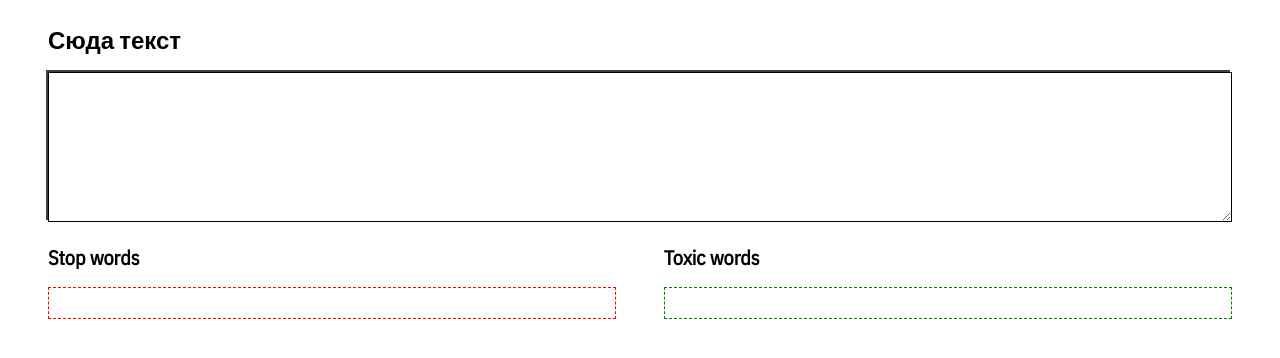
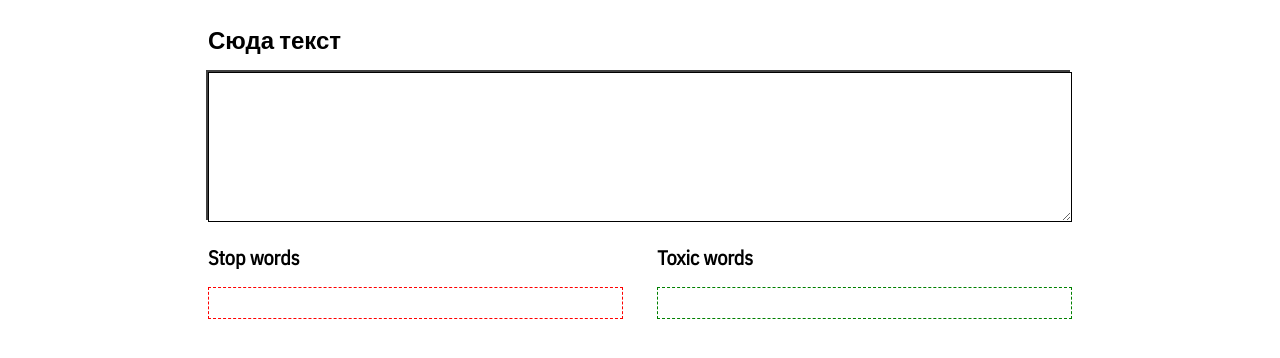
Before and after one commit to smsreader/stopwords, a website built with webpack: page src/index.html in a window 1280 px wide. Built offline with nearby package versions, Linux system fonts and the light colour scheme; a web font is replaced by a local one.

Commit message:
Added styles again

```diff
--- a/src/style.css
+++ b/src/style.css
@@ -17,7 +17,7 @@ h2 {
 }
 
 .father {
-    padding: 0 40px;
+    padding: 0 200px;
 }
 
 .sections {
```
